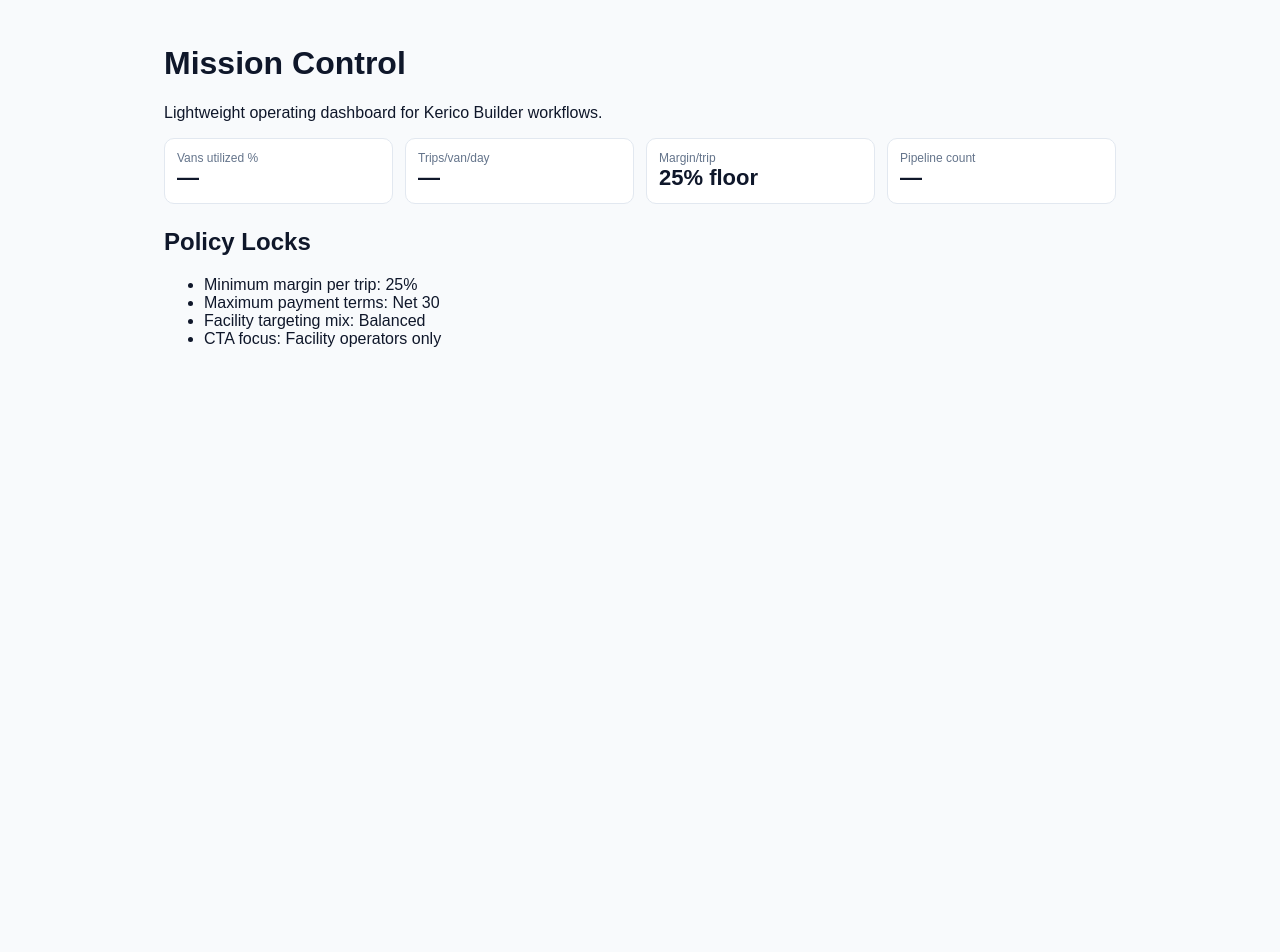
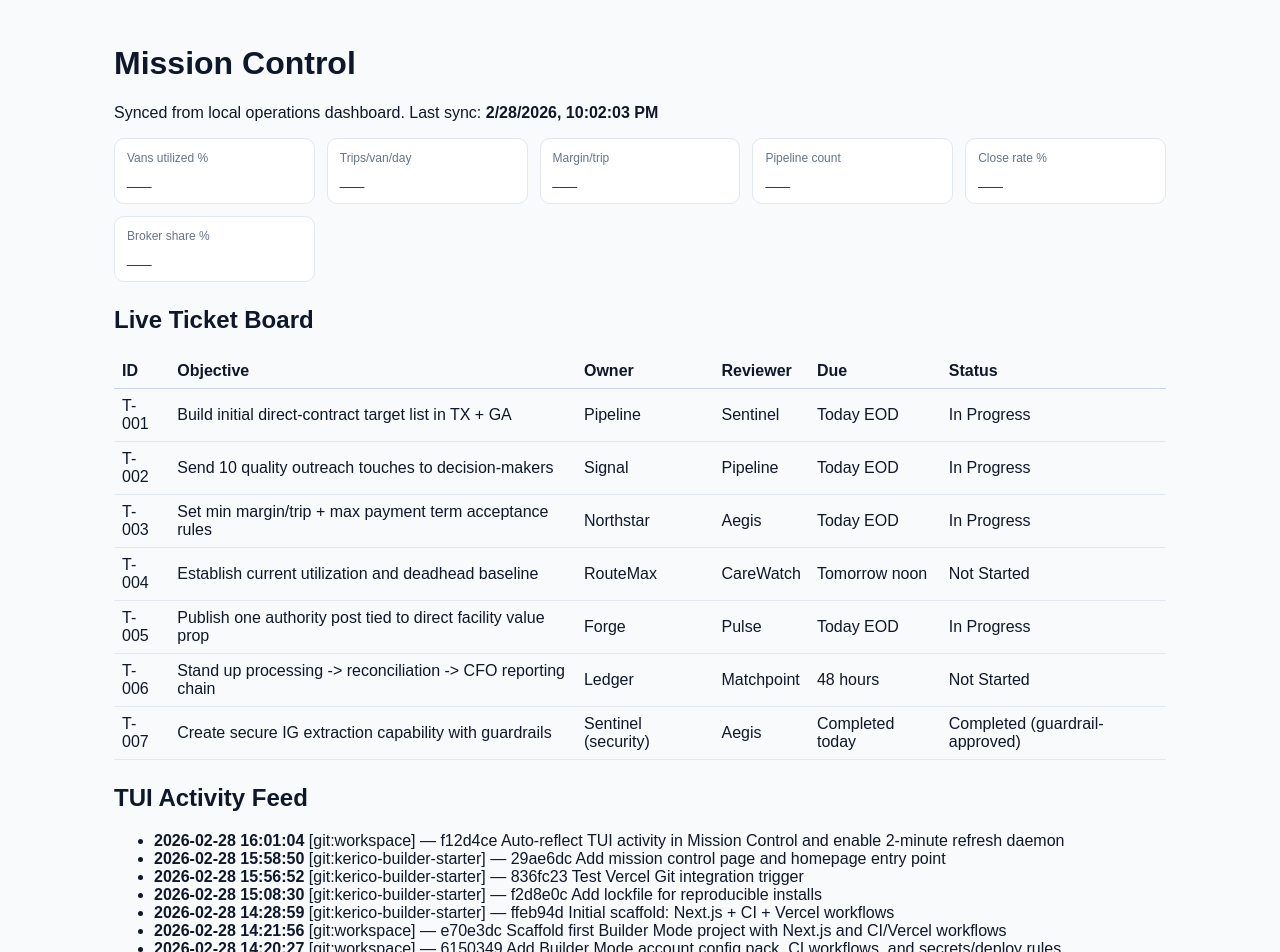
Before and after one commit to Mranderson2026/kerico-builder-starter, a Next.js app: page /mission-control in a window 1280 px wide. Shown: the top 952 px of the page. Before the commit the page ends 800 px from the top, so only its background shows below. Built offline with nearby package versions, Linux system fonts and the light colour scheme.

Commit message:
Auto-sync mission control data and render TUI activity in app dashboard

```diff
--- a/package.json
+++ b/package.json
@@ -4,6 +4,7 @@
   "private": true,
   "scripts": {
     "dev": "next dev",
+    "sync:mission-control": "node scripts/sync-mission-control.mjs",
     "build": "next build",
     "start": "next start",
     "lint": "next lint"
--- /dev/null
+++ b/public/data/mission-control.json
@@ -0,0 +1,132 @@
+{
+  "updatedAt": "2026-02-28T22:02:03.770Z",
+  "source": "ops/mission-control/mission-control-dashboard.md",
+  "kpis": {
+    "vans_utilized_pct": "__",
+    "trips_per_van_per_day": "__",
+    "margin_per_trip": "__",
+    "facility_pipeline_count": "__",
+    "close_rate_pct": "__",
+    "broker_trip_share_pct": "__"
+  },
+  "tickets": [
+    {
+      "id": "T-001",
+      "objective": "Build initial direct-contract target list in TX + GA",
+      "owner": "Pipeline",
+      "reviewer": "Sentinel",
+      "due": "Today EOD",
+      "status": "In Progress"
+    },
+    {
+      "id": "T-002",
+      "objective": "Send 10 quality outreach touches to decision-makers",
+      "owner": "Signal",
+      "reviewer": "Pipeline",
+      "due": "Today EOD",
+      "status": "In Progress"
+    },
+    {
+      "id": "T-003",
+      "objective": "Set min margin/trip + max payment term acceptance rules",
+      "owner": "Northstar",
+      "reviewer": "Aegis",
+      "due": "Today EOD",
+      "status": "In Progress"
+    },
+    {
+      "id": "T-004",
+      "objective": "Establish current utilization and deadhead baseline",
+      "owner": "RouteMax",
+      "reviewer": "CareWatch",
+      "due": "Tomorrow noon",
+      "status": "Not Started"
+    },
+    {
+      "id": "T-005",
+      "objective": "Publish one authority post tied to direct facility value prop",
+      "owner": "Forge",
+      "reviewer": "Pulse",
+      "due": "Today EOD",
+      "status": "In Progress"
+    },
+    {
+      "id": "T-006",
+      "objective": "Stand up processing -> reconciliation -> CFO reporting chain",
+      "owner": "Ledger",
+      "reviewer": "Matchpoint",
+      "due": "48 hours",
+      "status": "Not Started"
+    },
+    {
+      "id": "T-007",
+      "objective": "Create secure IG extraction capability with guardrails",
+      "owner": "Sentinel (security)",
+      "reviewer": "Aegis",
+      "due": "Completed today",
+      "status": "Completed (guardrail-approved)"
+    }
+  ],
+  "activity": [
+    {
+      "time": "2026-02-28 16:01:04",
+      "source": "git:workspace",
+      "activity": "f12d4ce Auto-reflect TUI activity in Mission Control and enable 2-minute refresh daemon"
+    },
+    {
+      "time": "2026-02-28 15:58:50",
+      "source": "git:kerico-builder-starter",
+      "activity": "29ae6dc Add mission control page and homepage entry point"
+    },
+    {
+      "time": "2026-02-28 15:56:52",
+      "source": "git:kerico-builder-starter",
+      "activity": "836fc23 Test Vercel Git integration trigger"
+    },
+    {
+      "time": "2026-02-28 15:08:30",
+      "source": "git:kerico-builder-starter",
+      "activity": "f2d8e0c Add lockfile for reproducible installs"
+    },
+    {
+      "time": "2026-02-28 14:28:59",
+      "source": "git:kerico-builder-starter",
+      "activity": "ffeb94d Initial scaffold: Next.js + CI + Vercel workflows"
+    },
+    {
+      "time": "2026-02-28 14:21:56",
+      "source": "git:workspace",
+      "activity": "e70e3dc Scaffold first Builder Mode project with Next.js and CI/Vercel workflows"
+    },
+    {
+      "time": "2026-02-28 14:20:27",
+      "source": "git:workspace",
+      "activity": "6150349 Add Builder Mode account config pack, CI workflows, and secrets/deploy rules"
+    },
+    {
+      "time": "2026-02-28 14:16:19",
+      "source": "git:workspace",
+      "activity": "39b27cd Initialize Builder Mode Project OS v1 with pipeline SOPs and templates"
+    },
+    {
+      "time": "2026-02-28 13:24:17",
+      "source": "git:workspace",
+      "activity": "017c722 Create Feb monthly-close workspace and team upload request template"
+    },
+    {
+      "time": "2026-02-28 13:19:14",
+      "source": "git:workspace",
+      "activity": "fb26482 Add secure finance document-drop bookkeeping system and close templates"
+    },
+    {
+      "time": "2026-02-28 13:00:46",
+      "source": "git:workspace",
+      "activity": "0cebc9f Add OpenClaw self-improvement research protocol and heartbeat routine"
+    },
+    {
+      "time": "2026-02-28 13:00:20",
+      "source": "git:workspace",
+      "activity": "b21cf76 Create complete Kerico B2C launch system and execution assets"
+    }
+  ]
+}
--- a/src/app/mission-control/page.tsx
+++ b/src/app/mission-control/page.tsx
@@ -1,40 +1,95 @@
-const kpis = [
-  { name: 'Vans utilized %', value: '—' },
-  { name: 'Trips/van/day', value: '—' },
-  { name: 'Margin/trip', value: '25% floor' },
-  { name: 'Pipeline count', value: '—' }
-];
+import fs from 'node:fs';
+import path from 'node:path';
 
-const policies = [
-  'Minimum margin per trip: 25%',
-  'Maximum payment terms: Net 30',
-  'Facility targeting mix: Balanced',
-  'CTA focus: Facility operators only'
-];
+type DashboardData = {
+  updatedAt?: string;
+  source?: string;
+  kpis?: Record<string, string>;
+  tickets?: Array<{ id: string; objective: string; owner: string; reviewer: string; due: string; status: string }>;
+  activity?: Array<{ time: string; source: string; activity: string }>;
+};
+
+function readDashboardData(): DashboardData {
+  const filePath = path.join(process.cwd(), 'public', 'data', 'mission-control.json');
+  try {
+    const raw = fs.readFileSync(filePath, 'utf8');
+    return JSON.parse(raw);
+  } catch {
+    return {};
+  }
+}
 
 export default function MissionControlPage() {
+  const data = readDashboardData();
+  const kpis = data.kpis || {};
+  const tickets = data.tickets || [];
+  const activity = data.activity || [];
+
   return (
-    <main style={{ padding: 24, fontFamily: 'Arial, sans-serif', maxWidth: 1000, margin: '0 auto' }}>
+    <main style={{ padding: 24, fontFamily: 'Arial, sans-serif', maxWidth: 1100, margin: '0 auto' }}>
       <h1>Mission Control</h1>
-      <p>Lightweight operating dashboard for Kerico Builder workflows.</p>
+      <p>
+        Synced from local operations dashboard. Last sync:{' '}
+        <strong>{data.updatedAt ? new Date(data.updatedAt).toLocaleString() : '—'}</strong>
+      </p>
 
       <section style={{ display: 'grid', gridTemplateColumns: 'repeat(auto-fit, minmax(190px, 1fr))', gap: 12, marginTop: 16 }}>
-        {kpis.map((kpi) => (
-          <div key={kpi.name} style={{ border: '1px solid #e2e8f0', borderRadius: 10, padding: 12, background: '#fff' }}>
-            <div style={{ fontSize: 12, color: '#64748b' }}>{kpi.name}</div>
-            <div style={{ fontSize: 22, fontWeight: 700 }}>{kpi.value}</div>
+        {[
+          ['Vans utilized %', kpis.vans_utilized_pct || '—'],
+          ['Trips/van/day', kpis.trips_per_van_per_day || '—'],
+          ['Margin/trip', kpis.margin_per_trip || '—'],
+          ['Pipeline count', kpis.facility_pipeline_count || '—'],
+          ['Close rate %', kpis.close_rate_pct || '—'],
+          ['Broker share %', kpis.broker_trip_share_pct || '—']
+        ].map(([name, value]) => (
+          <div key={name} style={{ border: '1px solid #e2e8f0', borderRadius: 10, padding: 12, background: '#fff' }}>
+            <div style={{ fontSize: 12, color: '#64748b' }}>{name}</div>
+            <div style={{ fontSize: 22, fontWeight: 700 }}>{value}</div>
           </div>
         ))}
       </section>
 
       <section style={{ marginTop: 24 }}>
-        <h2>Policy Locks</h2>
+        <h2>Live Ticket Board</h2>
+        <table style={{ width: '100%', borderCollapse: 'collapse' }}>
+          <thead>
+            <tr>
+              {['ID', 'Objective', 'Owner', 'Reviewer', 'Due', 'Status'].map((h) => (
+                <th key={h} style={{ textAlign: 'left', borderBottom: '1px solid #cbd5e1', padding: 8 }}>{h}</th>
+              ))}
+            </tr>
+          </thead>
+          <tbody>
+            {tickets.length ? (
+              tickets.map((t) => (
+                <tr key={t.id}>
+                  <td style={{ padding: 8, borderBottom: '1px solid #e2e8f0' }}>{t.id}</td>
+                  <td style={{ padding: 8, borderBottom: '1px solid #e2e8f0' }}>{t.objective}</td>
+                  <td style={{ padding: 8, borderBottom: '1px solid #e2e8f0' }}>{t.owner}</td>
+                  <td style={{ padding: 8, borderBottom: '1px solid #e2e8f0' }}>{t.reviewer}</td>
+                  <td style={{ padding: 8, borderBottom: '1px solid #e2e8f0' }}>{t.due}</td>
+                  <td style={{ padding: 8, borderBottom: '1px solid #e2e8f0' }}>{t.status}</td>
+                </tr>
+              ))
+            ) : (
+              <tr><td colSpan={6} style={{ padding: 8 }}>No ticket data yet</td></tr>
+            )}
+          </tbody>
+        </table>
+      </section>
+
+      <section style={{ marginTop: 24 }}>
+        <h2>TUI Activity Feed</h2>
         <ul>
-          {policies.map((p) => (
-            <li key={p}>{p}</li>
-          ))}
+          {activity.length ? activity.map((a, idx) => (
+            <li key={`${a.time}-${idx}`}>
+              <strong>{a.time}</strong> [{a.source}] — {a.activity}
+            </li>
+          )) : <li>No recent activity yet</li>}
         </ul>
       </section>
+
+      <p style={{ color: '#64748b', fontSize: 12, marginTop: 24 }}>Source: {data.source || 'n/a'}. Run <code>node scripts/sync-mission-control.mjs</code> before deploy to refresh.</p>
     </main>
   );
 }
```
Also changed, not shown: scripts/sync-mission-control.mjs (added, +52 -0 lines).
